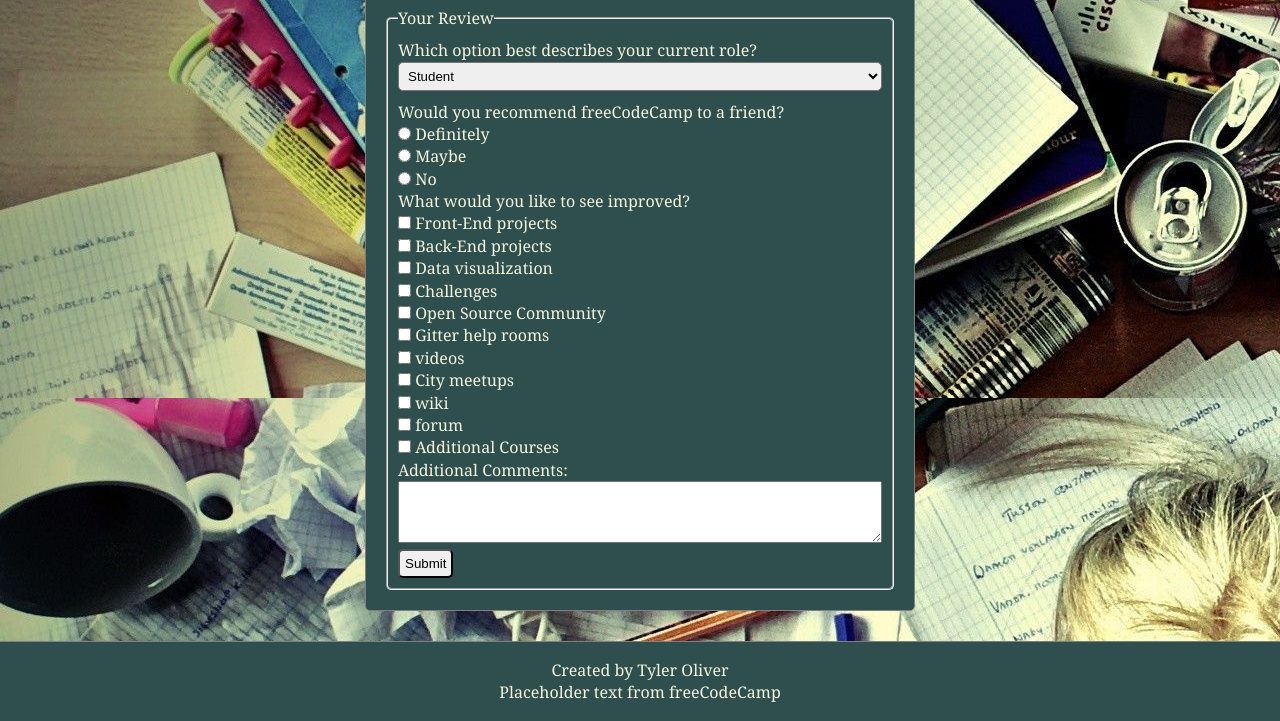
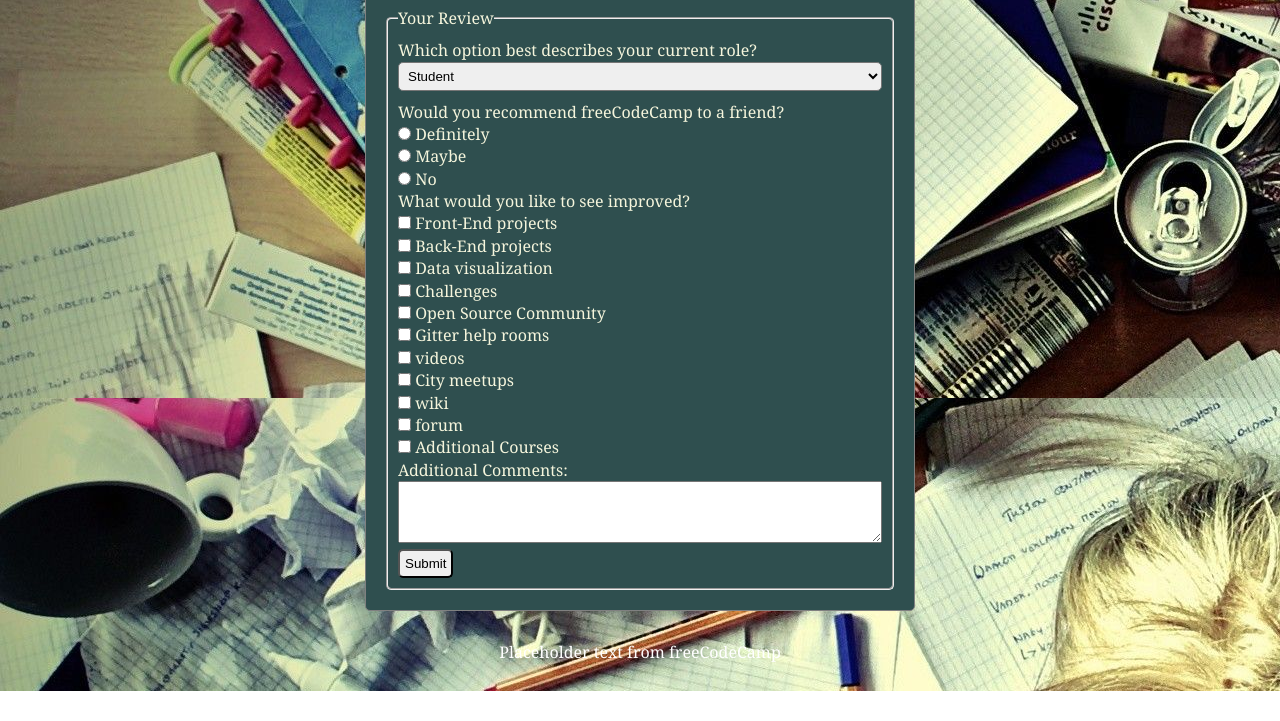
Before and after one commit to Tyler-Oliver/Responsive-Web-Design, a plain HTML site: page pages/Survey Form/index.html in a window 1280 px wide. Shown: the part 442-1163 px from the top of the page. After the commit the page ends 1133 px from the top, so only its background shows below. Drawn offline with Linux system fonts and the light colour scheme.

Commit message:
initial commit

```diff
--- a/pages/Landing Page/styles/styles.css
+++ b/pages/Landing Page/styles/styles.css
@@ -243,15 +243,9 @@ body {
   height: 100%;
 }
 
-/*footer*/
-
-footer {
-  display: flex;
-  justify-content: center;
-  align-items: center;
-  height: 80px;
+#filler {
   width: 100%;
-  border-top: 1px solid gray;
+  height: 100px;
 }
 
 /* Media Queries */
--- a/pages/Parallax Website/styles/styles.css
+++ b/pages/Parallax Website/styles/styles.css
@@ -108,17 +108,6 @@ section {
   background-color: transparent;
 }
 
-footer {
-  display: flex;
-  flex-direction: column;
-  justify-content: center;
-  align-items: center;
-  height: 80px;
-  width: 100%;
-  border-top: gray;
-  background-color: beige;
-}
-
 @media (max-width: 600px) {
   .img1,
   .img2,
--- a/pages/Survey Form/index.html
+++ b/pages/Survey Form/index.html
@@ -157,7 +157,6 @@
       </fieldset>
     </form>
     <footer>
-      <p>Created by Tyler Oliver</p>
       <p>Placeholder text from freeCodeCamp</p>
     </footer>
   </body>
--- a/pages/Survey Form/styles/styles.css
+++ b/pages/Survey Form/styles/styles.css
@@ -114,15 +114,10 @@ textarea {
 }
 
 footer {
-  display: flex;
-  flex-direction: column;
-  justify-content: center;
-  align-items: center;
-  height: 80px;
   width: 100%;
-  background-color: darkslategray;
-  border-top: 1px solid gray;
-  color: beige;
+  height: 50px;
+  background-color: transparent;
+  color: white;
 }
 
 @media (max-width: 550px) {
--- a/pages/Technical Documentation/styles/styles.css
+++ b/pages/Technical Documentation/styles/styles.css
@@ -40,7 +40,7 @@ h1 {
 #home-link-div {
   display: flex;
   flex-direction: column;
-  justify-content: center;
+  justify-content: flex-end;
   height: 100%;
   border-left: 1px solid black;
 }
--- a/styles/main.css
+++ b/styles/main.css
@@ -9,7 +9,7 @@ body {
   flex-direction: column;
   justify-content: center;
   position: relative;
-  font-family: "Segoe UI", Tahoma, Geneva, Verdana, sans-serif;
+  font-family: Cambria, Cochin, Georgia, Times, "Times New Roman", serif;
   font-size: 100%;
   font-weight: 400;
   line-height: 1.4;
@@ -58,7 +58,7 @@ body {
   align-items: center;
   font-size: 24px;
   width: 100%;
-  height: 60px;
+  min-height: 60px;
   margin: 8px auto;
   border-radius: 5px;
   border: 1px solid gray;
@@ -130,4 +130,12 @@ body {
   #my-container {
     width: 100%;
   }
+
+  .tag-open {
+    margin-left: 0px;
+  }
+
+  .tag-close {
+    margin-right: 0px;
+  }
 }
```
Also changed, not shown: pages/Landing Page/index.html (+2 -4 lines), pages/Parallax Website/index.html (+0 -4 lines), pages/Technical Documentation/index.html (+0 -1 lines).
